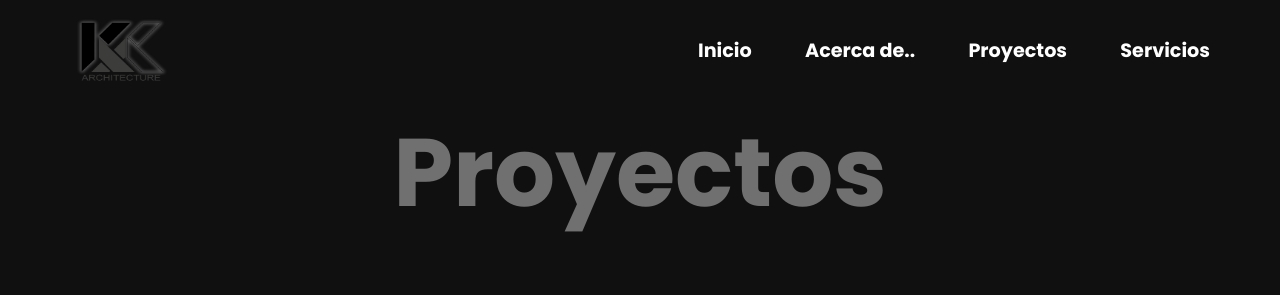
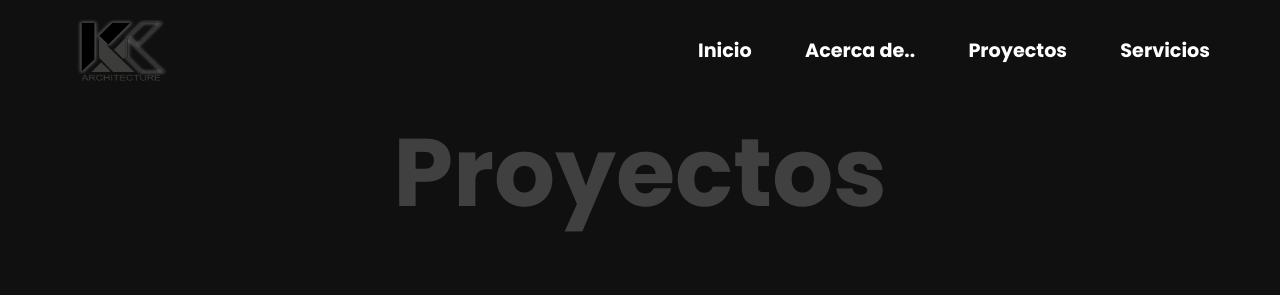
Before and after one commit to DaniCancino/Kxk-Portfolio, a React (Create React App) app: page /projects in a window 1280 px wide. Shown: the top 295 px of the page. Built offline with nearby package versions, Linux system fonts and the light colour scheme.

Commit message:
added animations to about & projects screens

```diff
--- a/src/screens/AboutScreen/index.js
+++ b/src/screens/AboutScreen/index.js
@@ -1,5 +1,7 @@
-import React from 'react';
+import React, { useEffect } from 'react';
 import './Style.css';
+import { useAnimation, motion } from "framer-motion";
+import { useInView } from "react-intersection-observer";
 import Footer from '../../components/Footer/Footer'
 import firstPhoto from '../../assets/portada.JPG'
 import secondPhoto from '../../assets/portada2.JPG'
@@ -7,12 +9,55 @@ import krismary from '../../assets/krismary.JPG'
 import walter from '../../assets/walter.JPG'
 
 const AboutScreen = () => {
+  const controls = useAnimation();
+  const [ref, inView] = useInView();
+
+  const variants1 = {
+    hidden: { opacity: 0 },
+    show: {
+        opacity: 0.2,
+        transition: {
+        duration: 1
+        }
+    }
+  }
+
+  const variants2 = {
+    hidden: { opacity: 0 },
+    show: {
+        opacity: 1,
+        transition: {
+        duration: 1.5,
+        }
+    }
+  }
+
+  useEffect(() => {
+    if (inView) {
+      controls.start("show");
+    }
+  }, [controls, inView]);
+
+
   return (
     <div
       className='AboutScreen'
     >
-      <h1 className='about-page-title'>Acerca de Nostros</h1>
-      <div className='about-container'>
+      <motion.h1
+        className='about-page-title'
+        variants={variants1}
+        initial='hidden'
+        animate= {controls}
+        ref={ref}
+      >
+          Acerca de Nostros
+      </motion.h1>
+      <motion.div
+        className='about-container'
+        variants={variants2}
+        initial='hidden'
+        animate= {controls}
+      >
         <h2 className='subtitle-page-about'>Equipo orientado al resultado</h2>
         <div className='paragraph-container'>
           <p className='about-paragraph'>
@@ -22,11 +67,16 @@ const AboutScreen = () => {
             Nos centramos en crear un diseño individual para cada cliente, así como en encontrar soluciones creativas e individuales para cada proyecto. Tenemos una experiencia considerable en diseño de interiores también cooperando con otros diseñadores y estudios arquitectónicos.
           </p>
         </div>
-      </div>
-      <div className='portada-container'>
+      </motion.div>
+      <motion.div
+        className='portada-container'
+        variants={variants2}
+        initial='hidden'
+        animate= {controls}
+      >
           <img src={firstPhoto} alt='portada team' className='portada' />
           <img src={secondPhoto} alt='portada team' className='portada' id='second'/>
-      </div>
+      </motion.div>
       <div className='team-container'>
         <h2 className='team-title'>TEAM</h2>
         <div className='krismary-container'>
--- a/src/screens/ProjectScreen/Style.css
+++ b/src/screens/ProjectScreen/Style.css
@@ -63,5 +63,8 @@
   .ProjectScreen .Project-container .title-projectScrenn {
     font-size: 4rem;
   }
+  .ProjectScreen .Project-container .card-projects-container {
+    margin-bottom: 80px;
+  }
 }
 /*# sourceMappingURL=Style.css.map */
--- a/src/screens/ProjectScreen/Style.scss
+++ b/src/screens/ProjectScreen/Style.scss
@@ -47,6 +47,9 @@
             .title-projectScrenn{
                 font-size: 4rem;
             }
+            .card-projects-container{
+                margin-bottom: 80px;
+            }
         }
     }
 }
--- a/src/screens/ProjectScreen/index.js
+++ b/src/screens/ProjectScreen/index.js
@@ -1,4 +1,4 @@
-import React from 'react'
+import React, { useEffect } from 'react'
 import {useDispatch, useSelector} from 'react-redux'
 import ImageCard from '../../components/ImageCard/ImageCard';
 import './Style.css';
@@ -6,11 +6,36 @@ import Footer from '../../components/Footer/Footer'
 import {Show, Close, Name} from '../../redux/Actions'
 import ModalImage from '../../components/ModalImage/ModalImage';
 import projects from '../../Data/Data';
+import { useAnimation, motion } from "framer-motion";
+import { useInView } from "react-intersection-observer";
 
 const ProjectScreen = () => {
+  const controls = useAnimation();
+  const [ref, inView] = useInView();
   const state = useSelector((state) => state.modal)
   const name = useSelector((state) => state.name)
   const dispatch = useDispatch()
+
+
+  const variants1 = {
+    hidden: { opacity: 0 },
+    show: {
+        opacity: 0.2,
+        transition: {
+        duration: 1
+        }
+    }
+  }
+
+  const variants2 = {
+    hidden: { opacity: 0 },
+    show: {
+        opacity: 1,
+        transition: {
+        duration: 1.5,
+        }
+    }
+  }
 
   const handleShow = (e) =>{
     dispatch(Show())
@@ -36,16 +61,36 @@ const ProjectScreen = () => {
   }
 
 
+  useEffect(() => {
+    if (inView) {
+      controls.start("show");
+    }
+  }, [controls, inView]);
+
+
   return (
     <div className='ProjectScreen'>
       {state ? <ModalImage close={Close} project={modalProject}/> :
       <div className='Project-container'>
-      <h1 className='title-projectScrenn'>Proyectos</h1>
-      <div className='card-projects-container'>
-      {projects.map(el =>
-      <ImageCard srcImage={el.images[0]} key={el.name} show={handleShow} value={el.name} fullname={el.fullName} city={el.city}/>
-      )}
-      </div>
+        <motion.h1
+          className='title-projectScrenn'
+          variants={variants1}
+          initial='hidden'
+          animate= {controls}
+          ref={ref}
+        >
+          Proyectos
+        </motion.h1>
+        <motion.div
+          className='card-projects-container'
+          variants={variants2}
+          initial='hidden'
+          animate= {controls}
+        >
+        {projects.map(el =>
+        <ImageCard srcImage={el.images[0]} key={el.name} show={handleShow} value={el.name} fullname={el.fullName} city={el.city}/>
+        )}
+        </motion.div>
       </div>
   }
   <Footer />
--- a/src/screens/ServicesScreen/Style.css
+++ b/src/screens/ServicesScreen/Style.css
@@ -17,4 +17,8 @@
   background-color: #f6f6f6;
   color: #101010;
 }
+
+.ServicesScreen .services-title {
+  margin-top: 100px;
+}
 /*# sourceMappingURL=Style.css.map */
--- a/src/screens/ServicesScreen/Style.scss
+++ b/src/screens/ServicesScreen/Style.scss
@@ -7,4 +7,7 @@
     height: 100vh;
     background-color: #f6f6f6;
     color: #101010;
+    .services-title{
+        margin-top: 100px;
+    }
 }
--- a/src/screens/ServicesScreen/index.js
+++ b/src/screens/ServicesScreen/index.js
@@ -4,7 +4,7 @@ import './Style.css';
 const ServicesScreen = () => {
   return (
     <div className='ServicesScreen'>
-        <h1>This is the services screen</h1>
+        <h1 className='services-title'>This is the services screen</h1>
     </div>
   )
 }
```
Also changed, not shown: 2 other files (tests, documents, lock files or other folders).
